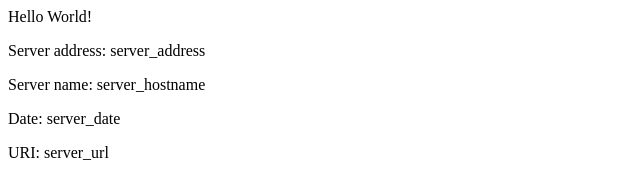
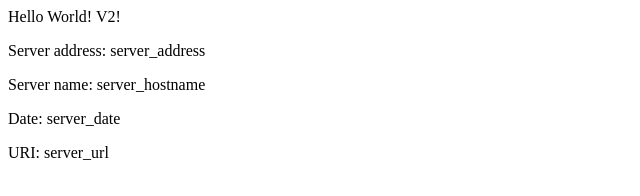
Before and after one commit to Missshao/eks-example, a plain HTML site: page src/index.html in a window 1280 px wide. Shown: the full height of the page, 0-640 px from the left. Drawn offline with Linux system fonts and the light colour scheme.

Commit message:
Update index.html

```diff
--- a/src/index.html
+++ b/src/index.html
@@ -2,7 +2,7 @@
 <title>Hello World</title>
 </head>
 <div class="info">
-<h>Hello World!</h>
+<h>Hello World! V2!</h>
 <p><span>Server&nbsp;address:</span> <span>server_address</span></p>
 <p><span>Server&nbsp;name:</span> <span>server_hostname</span></p>
 <p class="smaller"><span>Date:</span> <span>server_date</span></p>
```
